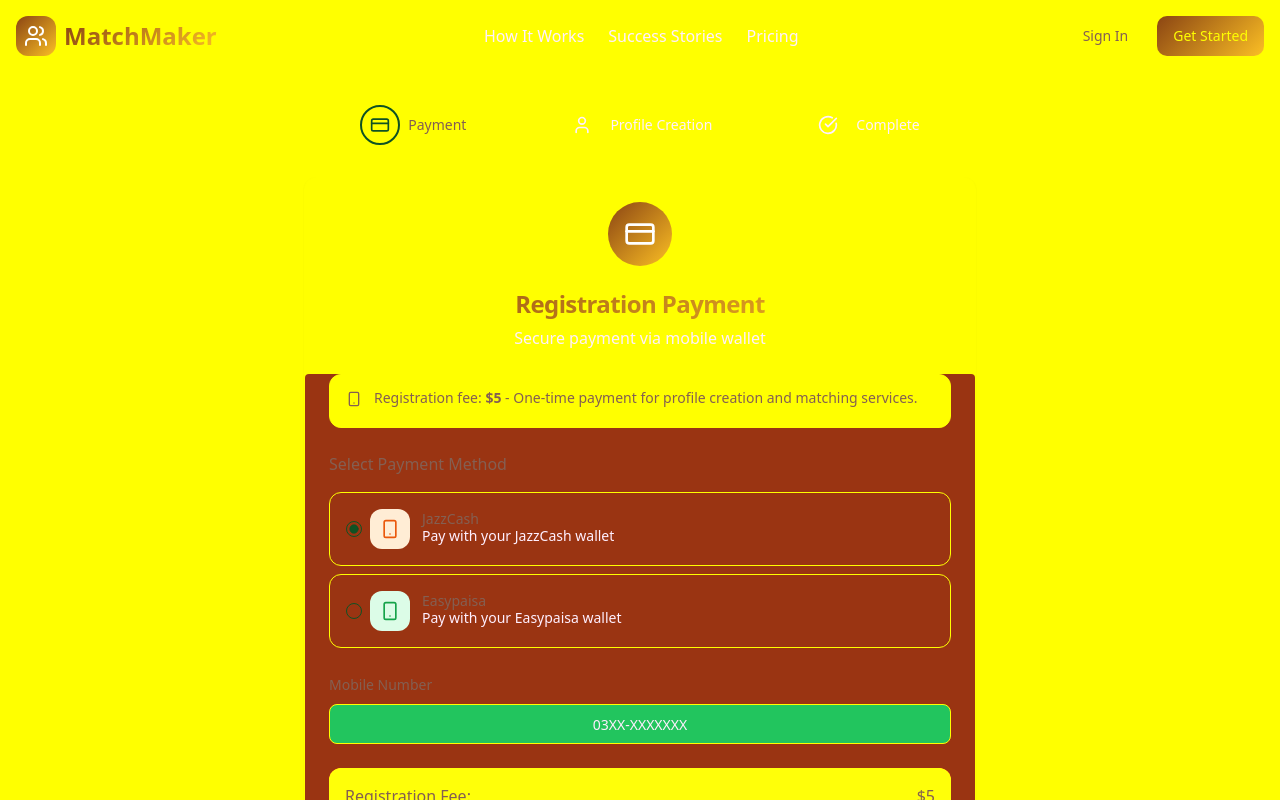
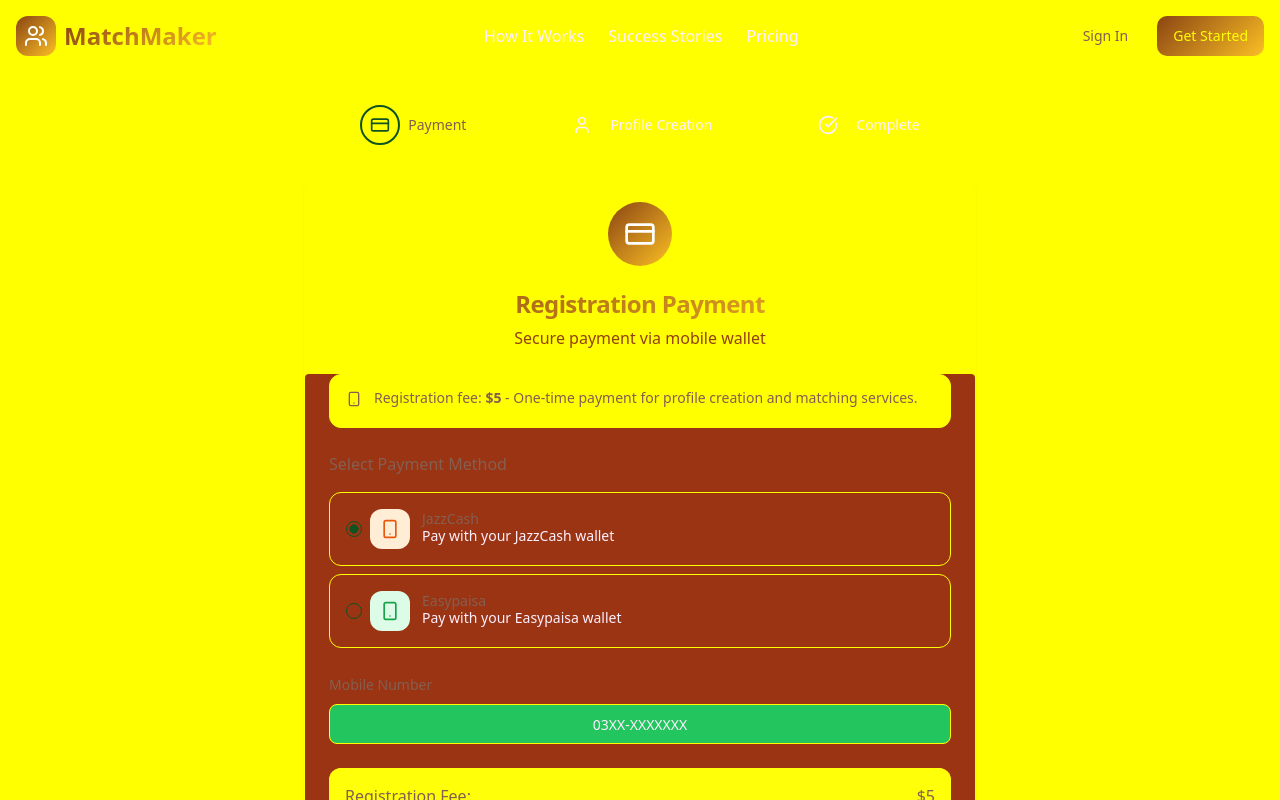
Before and after one commit to AlHabibKhan/soul-matching, a React (Vite) app: page /register in a window 1280 px wide. Shown: the top 800 px of the page. Built offline with nearby package versions, Linux system fonts and the light colour scheme.

Commit message:
Visual edit in Lovable
Edited UI in Lovable

```diff
--- a/src/components/PaymentSection.tsx
+++ b/src/components/PaymentSection.tsx
@@ -32,7 +32,7 @@ const PaymentSection = ({
           <CreditCard className="w-8 h-8 text-white" />
         </div>
         <CardTitle className="text-2xl text-gradient">Registration Payment</CardTitle>
-        <p className="text-muted-foreground">Secure payment via mobile wallet</p>
+        <p className="text-amber-800">Secure payment via mobile wallet</p>
       </CardHeader>
       <CardContent className="space-y-6 bg-orange-800 rounded">
         <Alert>
```
